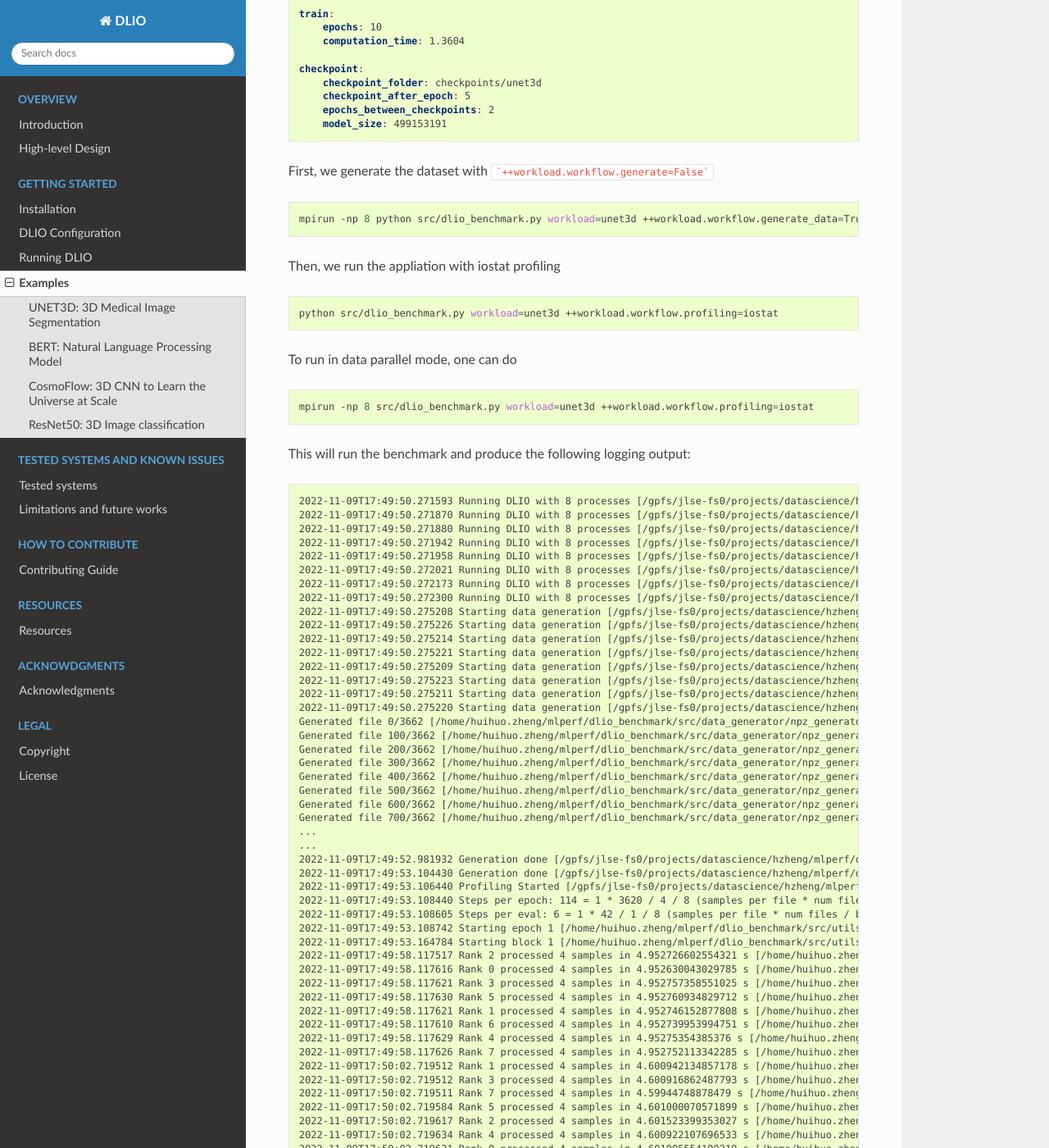
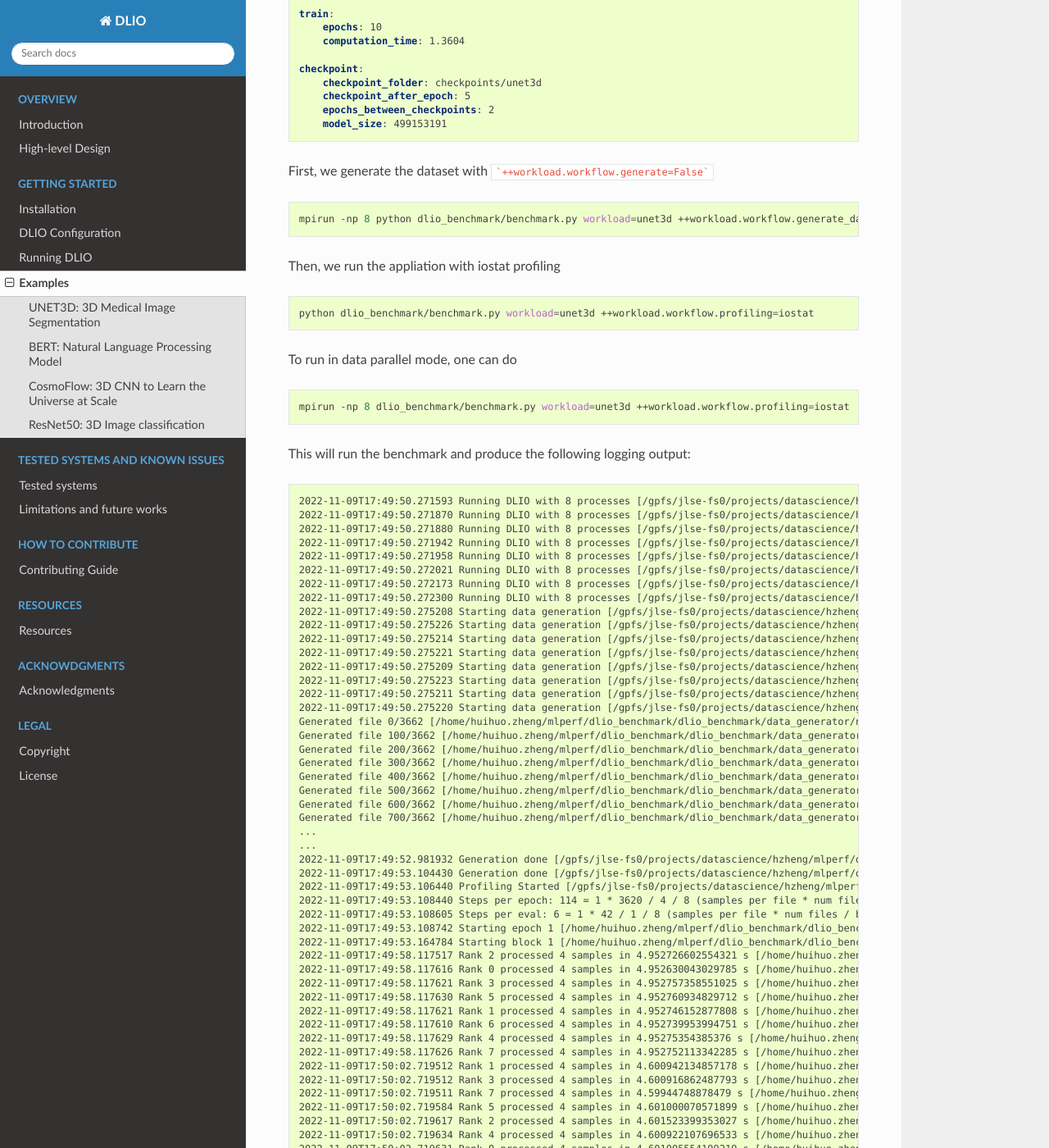
Before and after one commit to argonne-lcf/dlio_benchmark, a Sphinx documentation site: the page built from docs/source/examples.rst, in a window 1280 px wide and 1400 px high, scrolled down 897 px. Shown: the whole window at 82% size. Built offline with Sphinx 7.4.7 and the Read the Docs theme 2.0.0, drawn with Linux system fonts in a browser that asks for light colours; some of the changed text lies outside the part shown.

Commit message:
Fixed comments and strings to use correct paths.

````diff
--- a/docs/source/examples.rst
+++ b/docs/source/examples.rst
@@ -52,83 +52,83 @@
 
 .. code-block :: bash
 
-    mpirun -np 8 python src/dlio_benchmark.py workload=unet3d ++workload.workflow.generate_data=True ++workload.workflow.train=False
+    mpirun -np 8 python dlio_benchmark/benchmark.py workload=unet3d ++workload.workflow.generate_data=True ++workload.workflow.train=False
 
 Then, we run the appliation with iostat profiling
 
 .. code-block:: bash
 
-    python src/dlio_benchmark.py workload=unet3d ++workload.workflow.profiling=iostat
+    python dlio_benchmark/benchmark.py workload=unet3d ++workload.workflow.profiling=iostat
 
 To run in data parallel mode, one can do
 
 .. code-block:: bash
 
-    mpirun -np 8 src/dlio_benchmark.py workload=unet3d ++workload.workflow.profiling=iostat
+    mpirun -np 8 dlio_benchmark/benchmark.py workload=unet3d ++workload.workflow.profiling=iostat
 
 This will run the benchmark and produce the following logging output:
 
 .. code-block:: text
 
-    2022-11-09T17:49:50.271593 Running DLIO with 8 processes [/gpfs/jlse-fs0/projects/datascience/hzheng/mlperf/dlio_benchmark/./src/dlio_benchmark.py:91]
-    2022-11-09T17:49:50.271870 Running DLIO with 8 processes [/gpfs/jlse-fs0/projects/datascience/hzheng/mlperf/dlio_benchmark/./src/dlio_benchmark.py:91]
-    2022-11-09T17:49:50.271880 Running DLIO with 8 processes [/gpfs/jlse-fs0/projects/datascience/hzheng/mlperf/dlio_benchmark/./src/dlio_benchmark.py:91]
-    2022-11-09T17:49:50.271942 Running DLIO with 8 processes [/gpfs/jlse-fs0/projects/datascience/hzheng/mlperf/dlio_benchmark/./src/dlio_benchmark.py:91]
-    2022-11-09T17:49:50.271958 Running DLIO with 8 processes [/gpfs/jlse-fs0/projects/datascience/hzheng/mlperf/dlio_benchmark/./src/dlio_benchmark.py:91]
-    2022-11-09T17:49:50.272021 Running DLIO with 8 processes [/gpfs/jlse-fs0/projects/datascience/hzheng/mlperf/dlio_benchmark/./src/dlio_benchmark.py:91]
-    2022-11-09T17:49:50.272173 Running DLIO with 8 processes [/gpfs/jlse-fs0/projects/datascience/hzheng/mlperf/dlio_benchmark/./src/dlio_benchmark.py:91]
-    2022-11-09T17:49:50.272300 Running DLIO with 8 processes [/gpfs/jlse-fs0/projects/datascience/hzheng/mlperf/dlio_benchmark/./src/dlio_benchmark.py:91]
-    2022-11-09T17:49:50.275208 Starting data generation [/gpfs/jlse-fs0/projects/datascience/hzheng/mlperf/dlio_benchmark/./src/dlio_benchmark.py:152]
-    2022-11-09T17:49:50.275226 Starting data generation [/gpfs/jlse-fs0/projects/datascience/hzheng/mlperf/dlio_benchmark/./src/dlio_benchmark.py:152]
-    2022-11-09T17:49:50.275214 Starting data generation [/gpfs/jlse-fs0/projects/datascience/hzheng/mlperf/dlio_benchmark/./src/dlio_benchmark.py:152]
-    2022-11-09T17:49:50.275221 Starting data generation [/gpfs/jlse-fs0/projects/datascience/hzheng/mlperf/dlio_benchmark/./src/dlio_benchmark.py:152]
-    2022-11-09T17:49:50.275209 Starting data generation [/gpfs/jlse-fs0/projects/datascience/hzheng/mlperf/dlio_benchmark/./src/dlio_benchmark.py:152]
-    2022-11-09T17:49:50.275223 Starting data generation [/gpfs/jlse-fs0/projects/datascience/hzheng/mlperf/dlio_benchmark/./src/dlio_benchmark.py:152]
-    2022-11-09T17:49:50.275211 Starting data generation [/gpfs/jlse-fs0/projects/datascience/hzheng/mlperf/dlio_benchmark/./src/dlio_benchmark.py:152]
-    2022-11-09T17:49:50.275220 Starting data generation [/gpfs/jlse-fs0/projects/datascience/hzheng/mlperf/dlio_benchmark/./src/dlio_benchmark.py:152]
-    Generated file 0/3662 [/home/huihuo.zheng/mlperf/dlio_benchmark/src/data_generator/npz_generator.py:45]
-    Generated file 100/3662 [/home/huihuo.zheng/mlperf/dlio_benchmark/src/data_generator/npz_generator.py:45]
-    Generated file 200/3662 [/home/huihuo.zheng/mlperf/dlio_benchmark/src/data_generator/npz_generator.py:45]
-    Generated file 300/3662 [/home/huihuo.zheng/mlperf/dlio_benchmark/src/data_generator/npz_generator.py:45]
-    Generated file 400/3662 [/home/huihuo.zheng/mlperf/dlio_benchmark/src/data_generator/npz_generator.py:45]
-    Generated file 500/3662 [/home/huihuo.zheng/mlperf/dlio_benchmark/src/data_generator/npz_generator.py:45]
-    Generated file 600/3662 [/home/huihuo.zheng/mlperf/dlio_benchmark/src/data_generator/npz_generator.py:45]
-    Generated file 700/3662 [/home/huihuo.zheng/mlperf/dlio_benchmark/src/data_generator/npz_generator.py:45]
+    2022-11-09T17:49:50.271593 Running DLIO with 8 processes [/gpfs/jlse-fs0/projects/datascience/hzheng/mlperf/dlio_benchmark/./dlio_benchmark/benchmark.py:91]
+    2022-11-09T17:49:50.271870 Running DLIO with 8 processes [/gpfs/jlse-fs0/projects/datascience/hzheng/mlperf/dlio_benchmark/./dlio_benchmark/benchmark.py:91]
+    2022-11-09T17:49:50.271880 Running DLIO with 8 processes [/gpfs/jlse-fs0/projects/datascience/hzheng/mlperf/dlio_benchmark/./dlio_benchmark/benchmark.py:91]
+    2022-11-09T17:49:50.271942 Running DLIO with 8 processes [/gpfs/jlse-fs0/projects/datascience/hzheng/mlperf/dlio_benchmark/./dlio_benchmark/benchmark.py:91]
+    2022-11-09T17:49:50.271958 Running DLIO with 8 processes [/gpfs/jlse-fs0/projects/datascience/hzheng/mlperf/dlio_benchmark/./dlio_benchmark/benchmark.py:91]
+    2022-11-09T17:49:50.272021 Running DLIO with 8 processes [/gpfs/jlse-fs0/projects/datascience/hzheng/mlperf/dlio_benchmark/./dlio_benchmark/benchmark.py:91]
+    2022-11-09T17:49:50.272173 Running DLIO with 8 processes [/gpfs/jlse-fs0/projects/datascience/hzheng/mlperf/dlio_benchmark/./dlio_benchmark/benchmark.py:91]
+    2022-11-09T17:49:50.272300 Running DLIO with 8 processes [/gpfs/jlse-fs0/projects/datascience/hzheng/mlperf/dlio_benchmark/./dlio_benchmark/benchmark.py:91]
+    2022-11-09T17:49:50.275208 Starting data generation [/gpfs/jlse-fs0/projects/datascience/hzheng/mlperf/dlio_benchmark/./dlio_benchmark/benchmark.py:152]
+    2022-11-09T17:49:50.275226 Starting data generation [/gpfs/jlse-fs0/projects/datascience/hzheng/mlperf/dlio_benchmark/./dlio_benchmark/benchmark.py:152]
+    2022-11-09T17:49:50.275214 Starting data generation [/gpfs/jlse-fs0/projects/datascience/hzheng/mlperf/dlio_benchmark/./dlio_benchmark/benchmark.py:152]
+    2022-11-09T17:49:50.275221 Starting data generation [/gpfs/jlse-fs0/projects/datascience/hzheng/mlperf/dlio_benchmark/./dlio_benchmark/benchmark.py:152]
+    2022-11-09T17:49:50.275209 Starting data generation [/gpfs/jlse-fs0/projects/datascience/hzheng/mlperf/dlio_benchmark/./dlio_benchmark/benchmark.py:152]
+    2022-11-09T17:49:50.275223 Starting data generation [/gpfs/jlse-fs0/projects/datascience/hzheng/mlperf/dlio_benchmark/./dlio_benchmark/benchmark.py:152]
+    2022-11-09T17:49:50.275211 Starting data generation [/gpfs/jlse-fs0/projects/datascience/hzheng/mlperf/dlio_benchmark/./dlio_benchmark/benchmark.py:152]
+    2022-11-09T17:49:50.275220 Starting data generation [/gpfs/jlse-fs0/projects/datascience/hzheng/mlperf/dlio_benchmark/./dlio_benchmark/benchmark.py:152]
+    Generated file 0/3662 [/home/huihuo.zheng/mlperf/dlio_benchmark/dlio_benchmark/data_generator/npz_generator.py:45]
+    Generated file 100/3662 [/home/huihuo.zheng/mlperf/dlio_benchmark/dlio_benchmark/data_generator/npz_generator.py:45]
+    Generated file 200/3662 [/home/huihuo.zheng/mlperf/dlio_benchmark/dlio_benchmark/data_generator/npz_generator.py:45]
+    Generated file 300/3662 [/home/huihuo.zheng/mlperf/dlio_benchmark/dlio_benchmark/data_generator/npz_generator.py:45]
+    Generated file 400/3662 [/home/huihuo.zheng/mlperf/dlio_benchmark/dlio_benchmark/data_generator/npz_generator.py:45]
+    Generated file 500/3662 [/home/huihuo.zheng/mlperf/dlio_benchmark/dlio_benchmark/data_generator/npz_generator.py:45]
+    Generated file 600/3662 [/home/huihuo.zheng/mlperf/dlio_benchmark/dlio_benchmark/data_generator/npz_generator.py:45]
+    Generated file 700/3662 [/home/huihuo.zheng/mlperf/dlio_benchmark/dlio_benchmark/data_generator/npz_generator.py:45]
     ...
     ...
-    2022-11-09T17:49:52.981932 Generation done [/gpfs/jlse-fs0/projects/datascience/hzheng/mlperf/dlio_benchmark/./src/dlio_benchmark.py:154]
-    2022-11-09T17:49:53.104430 Generation done [/gpfs/jlse-fs0/projects/datascience/hzheng/mlperf/dlio_benchmark/./src/dlio_benchmark.py:154]
-    2022-11-09T17:49:53.106440 Profiling Started [/gpfs/jlse-fs0/projects/datascience/hzheng/mlperf/dlio_benchmark/./src/dlio_benchmark.py:161]
-    2022-11-09T17:49:53.108440 Steps per epoch: 114 = 1 * 3620 / 4 / 8 (samples per file * num files / batch size / comm size) [/gpfs/jlse-fs0/projects/datascience/hzheng/mlperf/dlio_benchmark/./src/dlio_benchmark.py:252]
-    2022-11-09T17:49:53.108605 Steps per eval: 6 = 1 * 42 / 1 / 8 (samples per file * num files / batch size eval / comm size) [/gpfs/jlse-fs0/projects/datascience/hzheng/mlperf/dlio_benchmark/./src/dlio_benchmark.py:255]
-    2022-11-09T17:49:53.108742 Starting epoch 1 [/home/huihuo.zheng/mlperf/dlio_benchmark/src/utils/statscounter.py:36]
-    2022-11-09T17:49:53.164784 Starting block 1 [/home/huihuo.zheng/mlperf/dlio_benchmark/src/utils/statscounter.py:79]
-    2022-11-09T17:49:58.117517 Rank 2 processed 4 samples in 4.952726602554321 s [/home/huihuo.zheng/mlperf/dlio_benchmark/src/utils/statscounter.py:134]
-    2022-11-09T17:49:58.117616 Rank 0 processed 4 samples in 4.952630043029785 s [/home/huihuo.zheng/mlperf/dlio_benchmark/src/utils/statscounter.py:134]
-    2022-11-09T17:49:58.117621 Rank 3 processed 4 samples in 4.952757358551025 s [/home/huihuo.zheng/mlperf/dlio_benchmark/src/utils/statscounter.py:134]
-    2022-11-09T17:49:58.117630 Rank 5 processed 4 samples in 4.952760934829712 s [/home/huihuo.zheng/mlperf/dlio_benchmark/src/utils/statscounter.py:134]
-    2022-11-09T17:49:58.117621 Rank 1 processed 4 samples in 4.952746152877808 s [/home/huihuo.zheng/mlperf/dlio_benchmark/src/utils/statscounter.py:134]
-    2022-11-09T17:49:58.117610 Rank 6 processed 4 samples in 4.952739953994751 s [/home/huihuo.zheng/mlperf/dlio_benchmark/src/utils/statscounter.py:134]
-    2022-11-09T17:49:58.117629 Rank 4 processed 4 samples in 4.95275354385376 s [/home/huihuo.zheng/mlperf/dlio_benchmark/src/utils/statscounter.py:134]
-    2022-11-09T17:49:58.117626 Rank 7 processed 4 samples in 4.952752113342285 s [/home/huihuo.zheng/mlperf/dlio_benchmark/src/utils/statscounter.py:134]
-    2022-11-09T17:50:02.719512 Rank 1 processed 4 samples in 4.600942134857178 s [/home/huihuo.zheng/mlperf/dlio_benchmark/src/utils/statscounter.py:134]
-    2022-11-09T17:50:02.719512 Rank 3 processed 4 samples in 4.600916862487793 s [/home/huihuo.zheng/mlperf/dlio_benchmark/src/utils/statscounter.py:134]
-    2022-11-09T17:50:02.719511 Rank 7 processed 4 samples in 4.59944748878479 s [/home/huihuo.zheng/mlperf/dlio_benchmark/src/utils/statscounter.py:134]
-    2022-11-09T17:50:02.719584 Rank 5 processed 4 samples in 4.601000070571899 s [/home/huihuo.zheng/mlperf/dlio_benchmark/src/utils/statscounter.py:134]
-    2022-11-09T17:50:02.719617 Rank 2 processed 4 samples in 4.601523399353027 s [/home/huihuo.zheng/mlperf/dlio_benchmark/src/utils/statscounter.py:134]
-    2022-11-09T17:50:02.719634 Rank 4 processed 4 samples in 4.600922107696533 s [/home/huihuo.zheng/mlperf/dlio_benchmark/src/utils/statscounter.py:134]
-    2022-11-09T17:50:02.719631 Rank 0 processed 4 samples in 4.601005554199219 s [/home/huihuo.zheng/mlperf/dlio_benchmark/src/utils/statscounter.py:134]
-    2022-11-09T17:50:02.719623 Rank 6 processed 4 samples in 4.600902795791626 s [/home/huihuo.zheng/mlperf/dlio_benchmark/src/utils/statscounter.py:134]
+    2022-11-09T17:49:52.981932 Generation done [/gpfs/jlse-fs0/projects/datascience/hzheng/mlperf/dlio_benchmark/./dlio_benchmark/benchmark.py:154]
+    2022-11-09T17:49:53.104430 Generation done [/gpfs/jlse-fs0/projects/datascience/hzheng/mlperf/dlio_benchmark/./dlio_benchmark/benchmark.py:154]
+    2022-11-09T17:49:53.106440 Profiling Started [/gpfs/jlse-fs0/projects/datascience/hzheng/mlperf/dlio_benchmark/./dlio_benchmark/benchmark.py:161]
+    2022-11-09T17:49:53.108440 Steps per epoch: 114 = 1 * 3620 / 4 / 8 (samples per file * num files / batch size / comm size) [/gpfs/jlse-fs0/projects/datascience/hzheng/mlperf/dlio_benchmark/./dlio_benchmark/benchmark.py:252]
+    2022-11-09T17:49:53.108605 Steps per eval: 6 = 1 * 42 / 1 / 8 (samples per file * num files / batch size eval / comm size) [/gpfs/jlse-fs0/projects/datascience/hzheng/mlperf/dlio_benchmark/./dlio_benchmark/benchmark.py:255]
+    2022-11-09T17:49:53.108742 Starting epoch 1 [/home/huihuo.zheng/mlperf/dlio_benchmark/dlio_benchmark/utils/statscounter.py:36]
+    2022-11-09T17:49:53.164784 Starting block 1 [/home/huihuo.zheng/mlperf/dlio_benchmark/dlio_benchmark/utils/statscounter.py:79]
+    2022-11-09T17:49:58.117517 Rank 2 processed 4 samples in 4.952726602554321 s [/home/huihuo.zheng/mlperf/dlio_benchmark/dlio_benchmark/utils/statscounter.py:134]
+    2022-11-09T17:49:58.117616 Rank 0 processed 4 samples in 4.952630043029785 s [/home/huihuo.zheng/mlperf/dlio_benchmark/dlio_benchmark/utils/statscounter.py:134]
+    2022-11-09T17:49:58.117621 Rank 3 processed 4 samples in 4.952757358551025 s [/home/huihuo.zheng/mlperf/dlio_benchmark/dlio_benchmark/utils/statscounter.py:134]
+    2022-11-09T17:49:58.117630 Rank 5 processed 4 samples in 4.952760934829712 s [/home/huihuo.zheng/mlperf/dlio_benchmark/dlio_benchmark/utils/statscounter.py:134]
+    2022-11-09T17:49:58.117621 Rank 1 processed 4 samples in 4.952746152877808 s [/home/huihuo.zheng/mlperf/dlio_benchmark/dlio_benchmark/utils/statscounter.py:134]
+    2022-11-09T17:49:58.117610 Rank 6 processed 4 samples in 4.952739953994751 s [/home/huihuo.zheng/mlperf/dlio_benchmark/dlio_benchmark/utils/statscounter.py:134]
+    2022-11-09T17:49:58.117629 Rank 4 processed 4 samples in 4.95275354385376 s [/home/huihuo.zheng/mlperf/dlio_benchmark/dlio_benchmark/utils/statscounter.py:134]
+    2022-11-09T17:49:58.117626 Rank 7 processed 4 samples in 4.952752113342285 s [/home/huihuo.zheng/mlperf/dlio_benchmark/dlio_benchmark/utils/statscounter.py:134]
+    2022-11-09T17:50:02.719512 Rank 1 processed 4 samples in 4.600942134857178 s [/home/huihuo.zheng/mlperf/dlio_benchmark/dlio_benchmark/utils/statscounter.py:134]
+    2022-11-09T17:50:02.719512 Rank 3 processed 4 samples in 4.600916862487793 s [/home/huihuo.zheng/mlperf/dlio_benchmark/dlio_benchmark/utils/statscounter.py:134]
+    2022-11-09T17:50:02.719511 Rank 7 processed 4 samples in 4.59944748878479 s [/home/huihuo.zheng/mlperf/dlio_benchmark/dlio_benchmark/utils/statscounter.py:134]
+    2022-11-09T17:50:02.719584 Rank 5 processed 4 samples in 4.601000070571899 s [/home/huihuo.zheng/mlperf/dlio_benchmark/dlio_benchmark/utils/statscounter.py:134]
+    2022-11-09T17:50:02.719617 Rank 2 processed 4 samples in 4.601523399353027 s [/home/huihuo.zheng/mlperf/dlio_benchmark/dlio_benchmark/utils/statscounter.py:134]
+    2022-11-09T17:50:02.719634 Rank 4 processed 4 samples in 4.600922107696533 s [/home/huihuo.zheng/mlperf/dlio_benchmark/dlio_benchmark/utils/statscounter.py:134]
+    2022-11-09T17:50:02.719631 Rank 0 processed 4 samples in 4.601005554199219 s [/home/huihuo.zheng/mlperf/dlio_benchmark/dlio_benchmark/utils/statscounter.py:134]
+    2022-11-09T17:50:02.719623 Rank 6 processed 4 samples in 4.600902795791626 s [/home/huihuo.zheng/mlperf/dlio_benchmark/dlio_benchmark/utils/statscounter.py:134]
     ...
     ...
-    2022-11-09T18:15:31.385725 Rank 4 processed 1 samples in 11.58487319946289 s [/home/huihuo.zheng/mlperf/dlio_benchmark/src/utils/statscounter.py:146]
-    2022-11-09T18:15:31.385794 Rank 0 processed 1 samples in 11.58493447303772 s [/home/huihuo.zheng/mlperf/dlio_benchmark/src/utils/statscounter.py:146]
-    2022-11-09T18:15:31.385758 Rank 5 processed 1 samples in 11.584854364395142 s [/home/huihuo.zheng/mlperf/dlio_benchmark/src/utils/statscounter.py:146]
-    2022-11-09T18:15:31.385741 Rank 7 processed 1 samples in 11.58483624458313 s [/home/huihuo.zheng/mlperf/dlio_benchmark/src/utils/statscounter.py:146]
-    2022-11-09T18:15:31.386264 Rank 1 processed 1 samples in 11.585409879684448 s [/home/huihuo.zheng/mlperf/dlio_benchmark/src/utils/statscounter.py:146]
-    2022-11-09T18:15:31.386779 Rank 3 processed 1 samples in 11.585919857025146 s [/home/huihuo.zheng/mlperf/dlio_benchmark/src/utils/statscounter.py:146]
-    2022-11-09T18:15:31.403301 Ending eval - 6 steps completed in 69.79 s [/home/huihuo.zheng/mlperf/dlio_benchmark/src/utils/statscounter.py:71]
-    2022-11-09T18:15:31.411853 profiling stopped [/gpfs/jlse-fs0/projects/datascience/hzheng/mlperf/dlio_benchmark/./src/dlio_benchmark.py:311]
+    2022-11-09T18:15:31.385725 Rank 4 processed 1 samples in 11.58487319946289 s [/home/huihuo.zheng/mlperf/dlio_benchmark/dlio_benchmark/utils/statscounter.py:146]
+    2022-11-09T18:15:31.385794 Rank 0 processed 1 samples in 11.58493447303772 s [/home/huihuo.zheng/mlperf/dlio_benchmark/dlio_benchmark/utils/statscounter.py:146]
+    2022-11-09T18:15:31.385758 Rank 5 processed 1 samples in 11.584854364395142 s [/home/huihuo.zheng/mlperf/dlio_benchmark/dlio_benchmark/utils/statscounter.py:146]
+    2022-11-09T18:15:31.385741 Rank 7 processed 1 samples in 11.58483624458313 s [/home/huihuo.zheng/mlperf/dlio_benchmark/dlio_benchmark/utils/statscounter.py:146]
+    2022-11-09T18:15:31.386264 Rank 1 processed 1 samples in 11.585409879684448 s [/home/huihuo.zheng/mlperf/dlio_benchmark/dlio_benchmark/utils/statscounter.py:146]
+    2022-11-09T18:15:31.386779 Rank 3 processed 1 samples in 11.585919857025146 s [/home/huihuo.zheng/mlperf/dlio_benchmark/dlio_benchmark/utils/statscounter.py:146]
+    2022-11-09T18:15:31.403301 Ending eval - 6 steps completed in 69.79 s [/home/huihuo.zheng/mlperf/dlio_benchmark/dlio_benchmark/utils/statscounter.py:71]
+    2022-11-09T18:15:31.411853 profiling stopped [/gpfs/jlse-fs0/projects/datascience/hzheng/mlperf/dlio_benchmark/./dlio_benchmark/benchmark.py:311]
 
 
 This will generate the logs and profiling data inside hydra_log/${model}/${data}-${time} folder.
@@ -144,7 +144,7 @@ One can then post processing the data with dlio_postprocessor.py
 
 .. code-block:: bash
 
-    python src/dlio_postprocessor.py --output-folder hydra_log/unet3d/2022-11-09-17-55-44/
+    python dlio_benchmark/dlio_postprocessor.py --output-folder hydra_log/unet3d/2022-11-09-17-55-44/
 
 The output is
 
--- a/docs/source/run.rst
+++ b/docs/source/run.rst
@@ -16,7 +16,7 @@ Generate data
 
 .. code-block:: bash
 
-    mpirun -np 8 python src/dlio_benchmark.py workload=unet3d ++workload.workflow.generate_data=True ++workload.workflow.train=False
+    mpirun -np 8 python dlio_benchmark/benchmark.py workload=unet3d ++workload.workflow.generate_data=True ++workload.workflow.train=False
 
 In this case, we override ```workflow.generate_data``` and ```workflow.train``` in the configuration to perform the data generation.
 
@@ -26,7 +26,7 @@ Running benchmark
 
 .. code-block:: bash
 
-    mpirun -np 8 python src/dlio_benchmark.py workload=unet3d ++workload.workflow.generate_data=False ++workload.workflow.train=True ++workload.workflow.evaluation=True
+    mpirun -np 8 python dlio_benchmark/benchmark.py workload=unet3d ++workload.workflow.generate_data=False ++workload.workflow.train=True ++workload.workflow.evaluation=True
 
 In this case, we set ```workflow.generate_data=False```, so it will perform training and evaluation with the data generated previously.
 
@@ -39,7 +39,7 @@ To post process the data, one only need to specify the output folder. All the ot
 
 .. code-block:: bash
 
-    python3 src/dlio_postprocessor.py --output_folder=hydra_log/unet3d/$DATE-$TIME
+    python3 dlio_benchmark/dlio_postprocessor.py --output_folder=hydra_log/unet3d/$DATE-$TIME
 
 This will generate DLIO_$model_report.txt inside the output folder.
 
````
Also changed, not shown: README.md (+7 -7 lines), docs/source/install.rst (+4 -4 lines), 2 other files.
